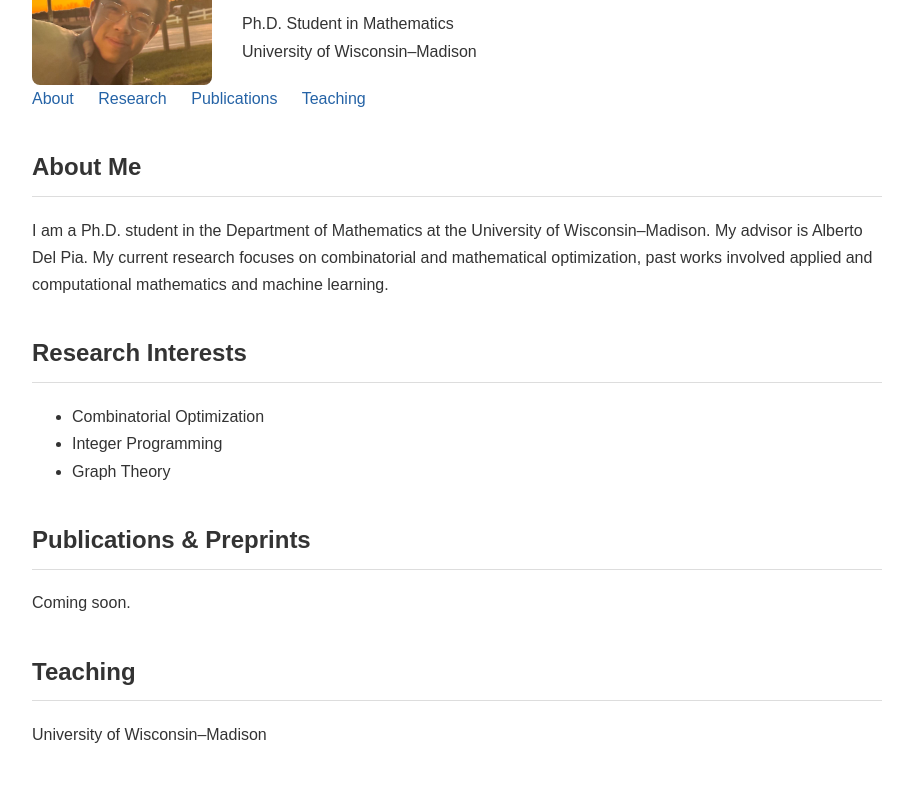
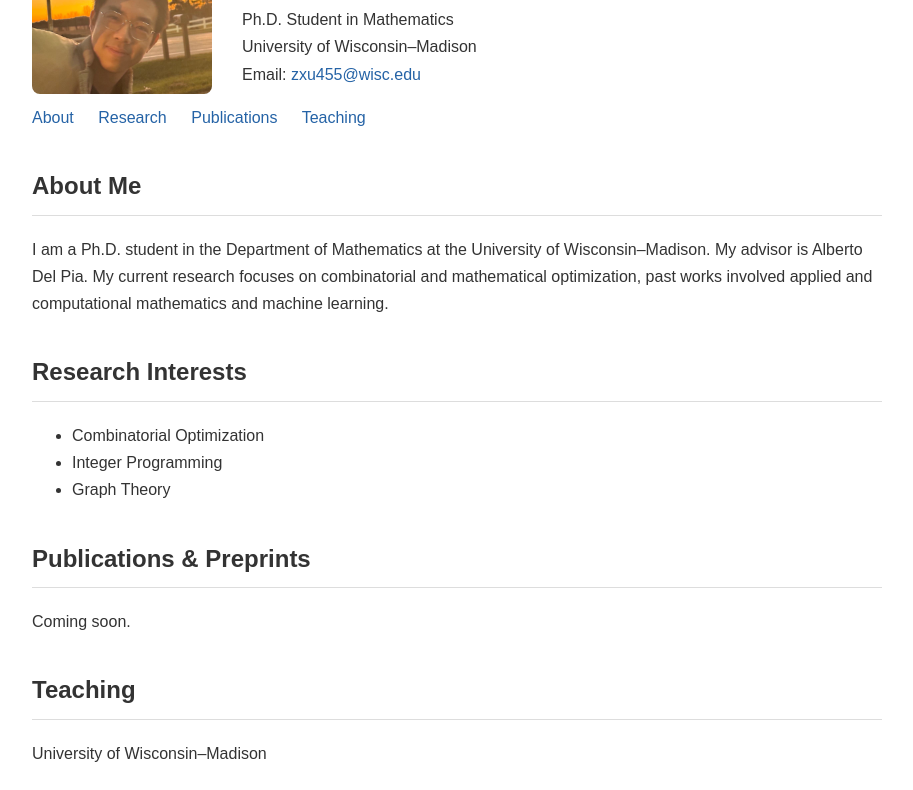
Before and after one commit to BryaneX455/bryanex455.github.io, a plain HTML site: page index.html in a window 1280 px wide. Shown: the part 155-945 px from the top of the page, without its empty margins (183-1096 px from the left). Drawn offline with Linux system fonts and the light colour scheme.

Commit message:
Update email

```diff
--- a/index.html
+++ b/index.html
@@ -63,7 +63,8 @@
             <h1>Zihong Xu</h1>
             <p>
                 Ph.D. Student in Mathematics<br>
-                University of Wisconsin–Madison
+                University of Wisconsin–Madison<br>
+                Email: <a href="mailto:zxu455@wisc.edu">zxu455@wisc.edu</a>
             </p>
         </div>
     </div>
```
